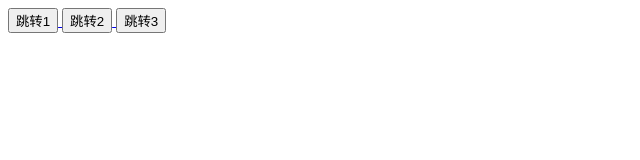
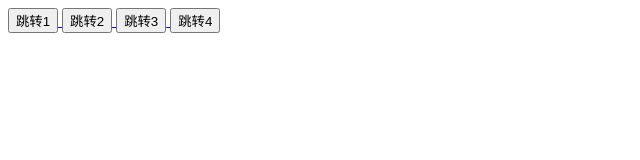
Before and after one commit to zhangzihan114514/zhangzihan114514.github.io, a plain HTML site: page index.html in a window 1280 px wide. Shown: the whole page, without its empty margins (0-640 px from the left). Drawn offline with Linux system fonts and the light colour scheme.

Commit message:
Update index.html

```diff
--- a/index.html
+++ b/index.html
@@ -8,3 +8,6 @@
 <a href="page4.html">
   <button>跳转3</button>
 </a>
+<a href="page5.html">
+  <button>跳转4</button>
+</a>
```
